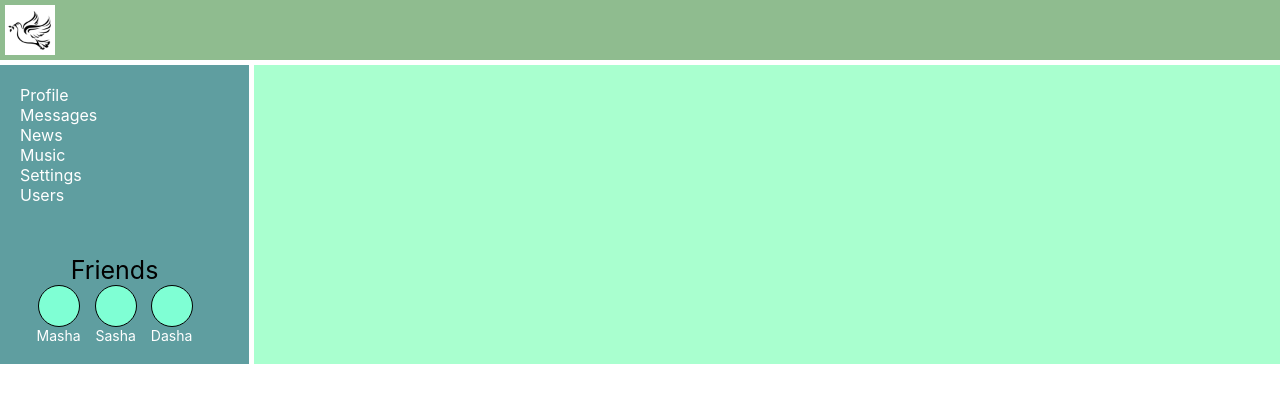
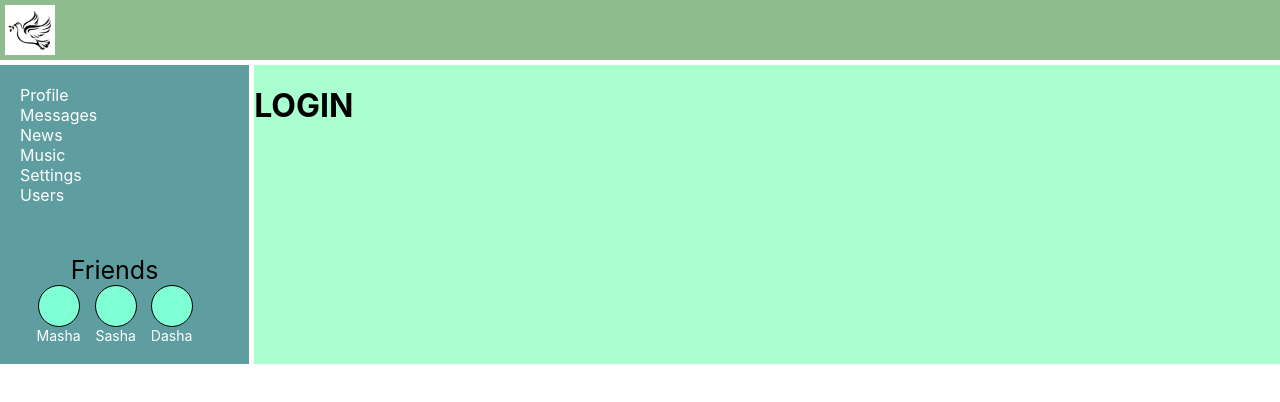
Before and after one commit to Katrin3536/SocialNetwork, a React (Create React App) app: page /login in a window 1280 px wide. Shown: the top 402 px of the page. Built offline with nearby package versions, Linux system fonts and the light colour scheme; no server answers.

Commit message:
added component Redirect

```diff
--- a/src/App.tsx
+++ b/src/App.tsx
@@ -10,6 +10,7 @@
 import UsersContainer from './components/Users/UsersContainer';
 import ProfileContainer from './components/Profile/ProfileContainer';
 import HeaderContainer from './components/Header/HeaderContainer';
+import { Login } from './components/Login/Login';
 
 function App(): JSX.Element {
     return (
@@ -24,6 +25,7 @@
                     <Route path="/music" component={Music}/>
                     <Route path="/settings" component={Settings}/>
                     <Route path="/users" render={() => <UsersContainer/>}/>
+                    <Route path="/login" render={() => <Login/>}/>
                 </div>
             </div>
         </BrowserRouter>
--- a/src/components/Dialogs/Dialogs.tsx
+++ b/src/components/Dialogs/Dialogs.tsx
@@ -3,6 +3,7 @@
 import { DialogsType } from './DialogsContainer';
 import DialogsItem from './DialogsItem/DialogsItem';
 import Message from './Message/Message';
+import {Redirect} from 'react-router-dom';
 
 const Dialogs = (props: DialogsType): JSX.Element => {
 
@@ -22,6 +23,8 @@
         let body = e.target.value;
         props.updateNewMessageBody(body);
     };
+
+    if(!props.isAuth) return <Redirect to={"/login"}/>
 
     return (
         <div className={s.dialogs}>
--- a/src/components/Dialogs/DialogsContainer.tsx
+++ b/src/components/Dialogs/DialogsContainer.tsx
@@ -6,7 +6,8 @@
 import {connect} from 'react-redux';
 
 type mapStateToPropsType = {
-    dialogPage: DialogPageType
+    dialogPage: DialogPageType,
+    isAuth: boolean
 }
 
 type mapDispatchToPropsType = {
@@ -18,7 +19,8 @@
 
 let mapStateToProps = (state:ReducerType): mapStateToPropsType=> {
     return {
-        dialogPage:state.dialogPage
+        dialogPage:state.dialogPage,
+        isAuth: state.auth.isAuth
     }
 }
 
--- /dev/null
+++ b/src/components/Login/Login.tsx
@@ -0,0 +1,5 @@
+import React from 'react';
+
+export const Login = () => {
+  return <h1>LOGIN</h1>
+}
--- a/src/components/Profile/ProfileContainer.tsx
+++ b/src/components/Profile/ProfileContainer.tsx
@@ -3,7 +3,7 @@
 import Profile from './Profile';
 import {connect} from 'react-redux';
 import {getUserProfileTC, ProfileType} from '../../redux/profile-reducer';
-import {RouteComponentProps, withRouter} from 'react-router-dom';
+import {Redirect, RouteComponentProps, withRouter} from 'react-router-dom';
 import {Preloader} from '../common/preloader/Preloader';
 
 export type PathParamsType = {
@@ -11,7 +11,8 @@
 }
 
 export type MapStateToPropsType = {
-    profile: ProfileType | null
+    profile: ProfileType | null,
+    isAuth: boolean
 }
 
 export type MapDispatchToPropsType = {
@@ -32,6 +33,9 @@
     }
 
     render() {
+
+        if(!this.props.isAuth) return <Redirect to={"/login"}/>
+
         return (!this.props.profile)
             ? <Preloader/>
             : <div>
@@ -41,7 +45,8 @@
 };
 
 let mapStateToProps = (state: ReducerType): MapStateToPropsType => ({
-    profile: state.profilePage.profile
+    profile: state.profilePage.profile,
+    isAuth: state.auth.isAuth
 });
 
 let WithUrlDataContainerComponent = withRouter(ProfileContainer);
```
